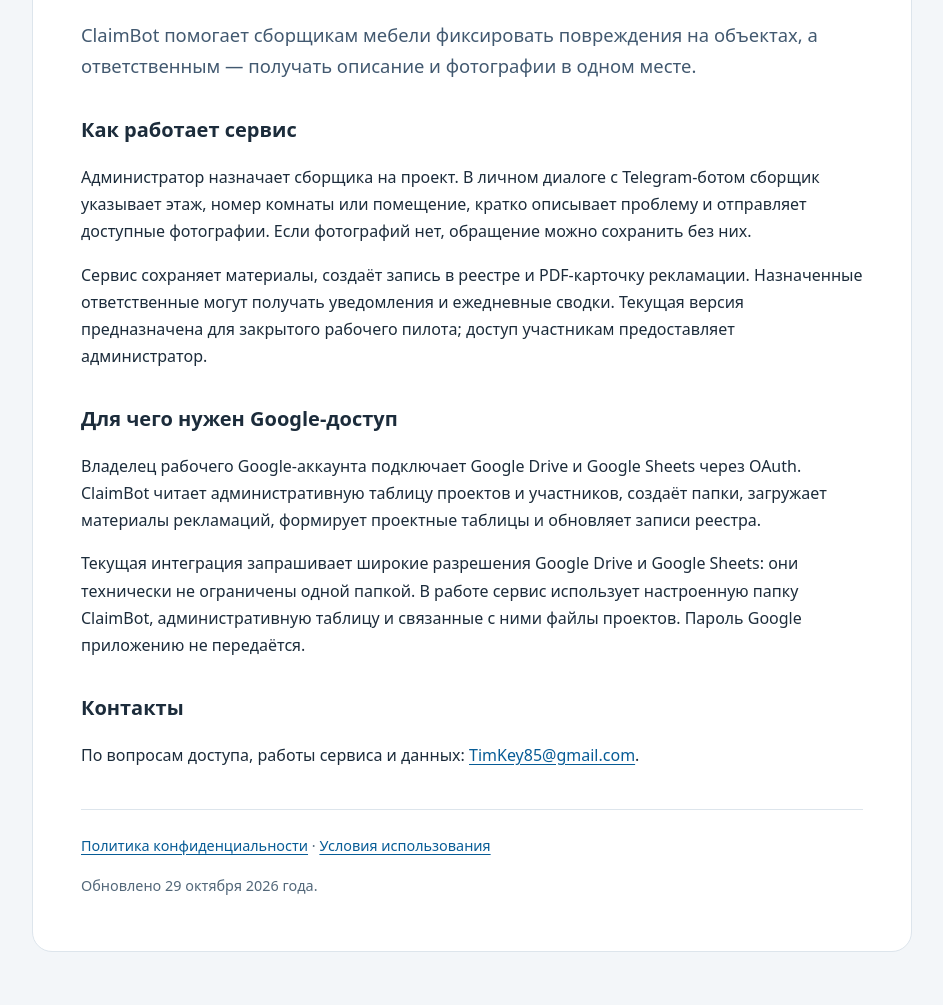
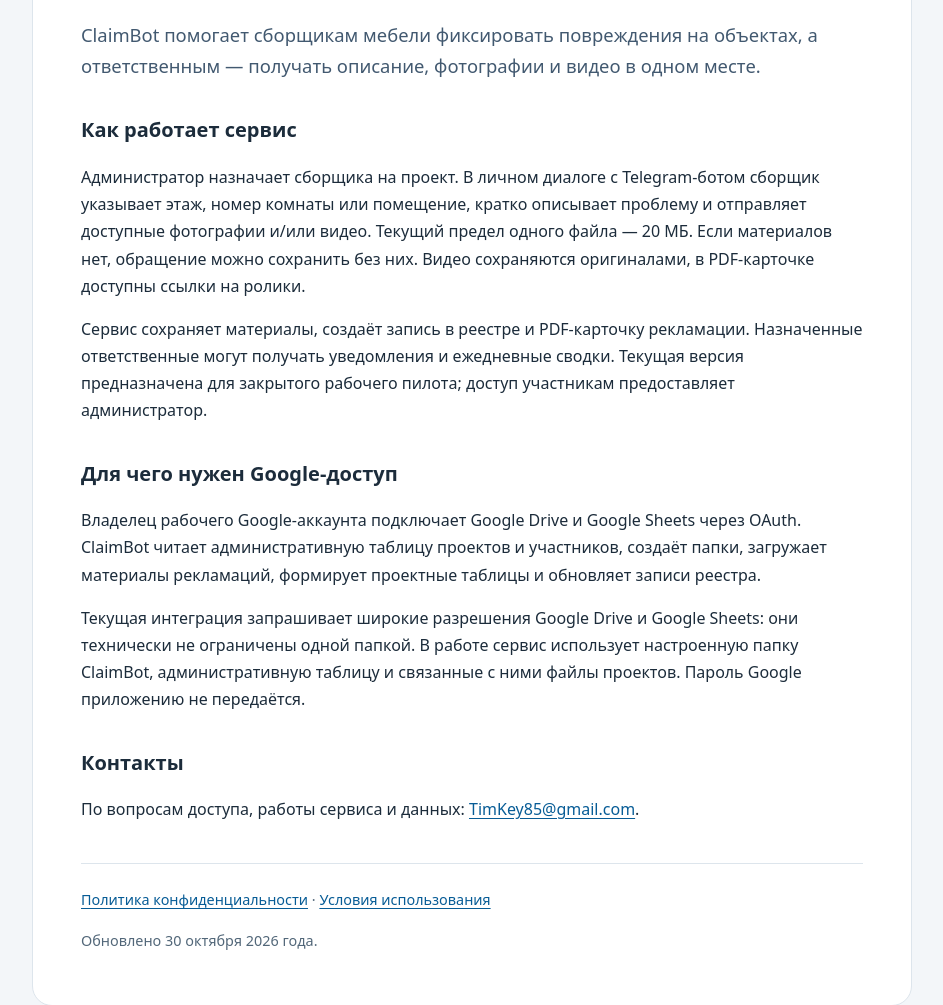
Before and after one commit to 2b-debug/claimbot-info, a plain HTML site: page index.html in a window 1280 px wide. Shown: the part 333-1338 px from the top of the page, without its empty margins (168-1111 px from the left). Drawn offline with Linux system fonts and the light colour scheme.

Commit message:
docs: publish ClaimBot information and policies

```diff
--- a/index.html
+++ b/index.html
@@ -5,14 +5,14 @@
 <nav aria-label="Навигация"><a href="./">ClaimBot</a><a href="privacy.html">Конфиденциальность</a><a href="terms.html">Условия</a></nav>
 <p class="eyebrow">4service · Сбор рекламаций</p>
 <h1>Обнаружили повреждение — сообщите в ClaimBot.</h1>
-<p class="lead">ClaimBot помогает сборщикам мебели фиксировать повреждения на объектах, а ответственным — получать описание и фотографии в одном месте.</p>
+<p class="lead">ClaimBot помогает сборщикам мебели фиксировать повреждения на объектах, а ответственным — получать описание, фотографии и видео в одном месте.</p>
 <h2>Как работает сервис</h2>
-<p>Администратор назначает сборщика на проект. В личном диалоге с Telegram-ботом сборщик указывает этаж, номер комнаты или помещение, кратко описывает проблему и отправляет доступные фотографии. Если фотографий нет, обращение можно сохранить без них.</p>
+<p>Администратор назначает сборщика на проект. В личном диалоге с Telegram-ботом сборщик указывает этаж, номер комнаты или помещение, кратко описывает проблему и отправляет доступные фотографии и/или видео. Текущий предел одного файла — 20 МБ. Если материалов нет, обращение можно сохранить без них. Видео сохраняются оригиналами, в PDF-карточке доступны ссылки на ролики.</p>
 <p>Сервис сохраняет материалы, создаёт запись в реестре и PDF-карточку рекламации. Назначенные ответственные могут получать уведомления и ежедневные сводки. Текущая версия предназначена для закрытого рабочего пилота; доступ участникам предоставляет администратор.</p>
 <h2>Для чего нужен Google-доступ</h2>
 <p>Владелец рабочего Google-аккаунта подключает Google Drive и Google Sheets через OAuth. ClaimBot читает административную таблицу проектов и участников, создаёт папки, загружает материалы рекламаций, формирует проектные таблицы и обновляет записи реестра.</p>
 <p>Текущая интеграция запрашивает широкие разрешения Google Drive и Google Sheets: они технически не ограничены одной папкой. В работе сервис использует настроенную папку ClaimBot, административную таблицу и связанные с ними файлы проектов. Пароль Google приложению не передаётся.</p>
 <h2>Контакты</h2>
 <p>По вопросам доступа, работы сервиса и данных: <a href="mailto:TimKey85@gmail.com">TimKey85@gmail.com</a>.</p>
-<footer><a href="privacy.html">Политика конфиденциальности</a> · <a href="terms.html">Условия использования</a><p>Обновлено 29 октября 2026 года.</p></footer>
+<footer><a href="privacy.html">Политика конфиденциальности</a> · <a href="terms.html">Условия использования</a><p>Обновлено 30 октября 2026 года.</p></footer>
 </main></body></html>
```
Also changed, not shown: privacy.html (+4 -4 lines).
